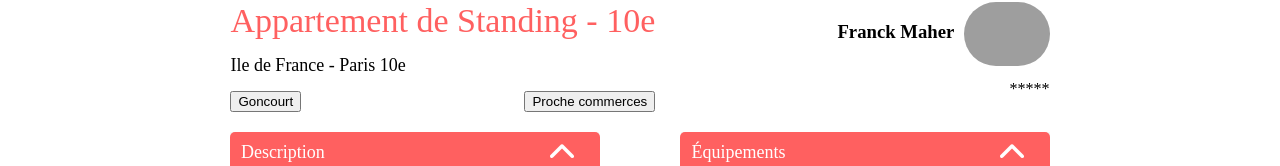
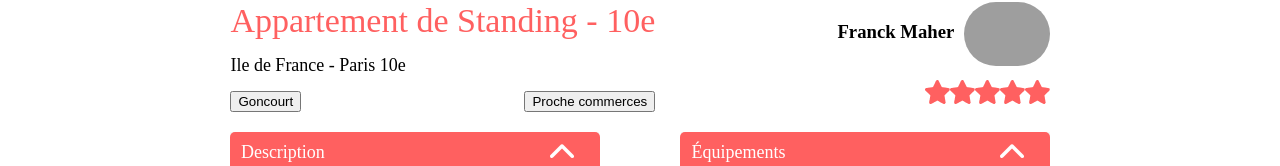
Before and after one commit to vilat23/PROJET_8_Kasa, a React (Vite) app: page /details/0979876d in a window 1280 px wide. Shown: the part 436-602 px from the top of the page. Built offline with nearby package versions, Linux system fonts and the light colour scheme; grey boxes are pictures that could not be loaded.

Commit message:
end add rating

```diff
--- a/src/components/details/Details.jsx
+++ b/src/components/details/Details.jsx
@@ -1,11 +1,13 @@
 import { useParams } from "react-router-dom";
 import data from '../../data/data.json';
 import Collapse from '../collapse/Collapse.jsx';
+import Rating from "../rating/Rating.jsx";
 
 function Details() {
     // Avec useParams on recupere l'id dans l'url de la route definie pour le composant Details.jsx
     const { id } = useParams();
     const currentCard = data.find((card) => card.id === id);
+    const rating = currentCard.rating
 
     return (
         <div className="details">
@@ -38,11 +40,7 @@ function Details() {
                     </div>
 
                     <div className="apartment__stars">
-                        <span>*</span>
-                        <span>*</span>
-                        <span>*</span>
-                        <span>*</span>
-                        <span>*</span>
+                    <Rating rating={rating} />
                     </div>
                 </div>
 
--- a/src/components/rating/Rating.jsx
+++ b/src/components/rating/Rating.jsx
@@ -0,0 +1,30 @@
+import PropTypes from 'prop-types';
+
+import filledStar from "../../assets/images/filledStar.png";
+import emptyStar from "../../assets/images/emptyStar.png";
+
+
+function Rating({ rating }) {
+  const stars = [];
+
+  for (let i = 1; i <= 5; i++) {
+    if (i <= rating) {
+      stars.push(
+        <img src={filledStar} alt="star" className="filledStar" key={i} />
+      );
+    } else {
+      stars.push(
+        <img src={emptyStar} alt="star" className="emptyStar" key={i} />
+      );
+    }
+  }
+
+  return <div className="rating">{stars}</div>;
+}
+
+Rating.propTypes = {
+  rating: PropTypes.string.isRequired,
+}
+
+
+export default Rating;
```
